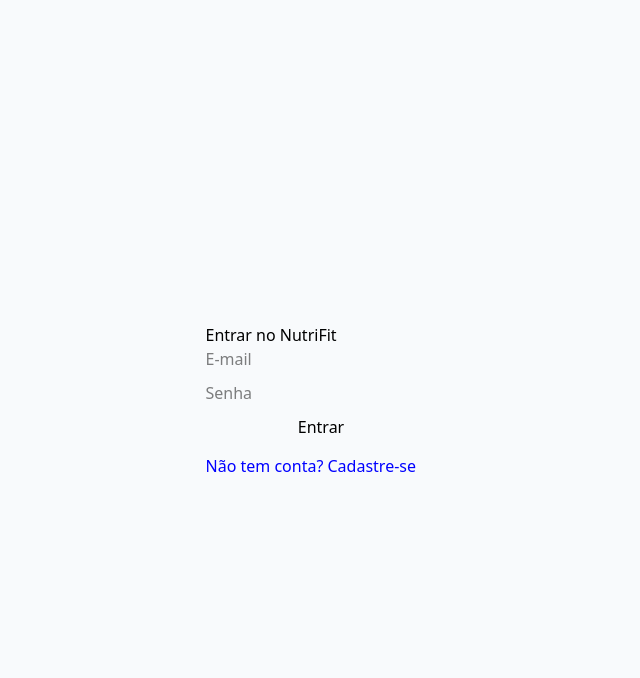
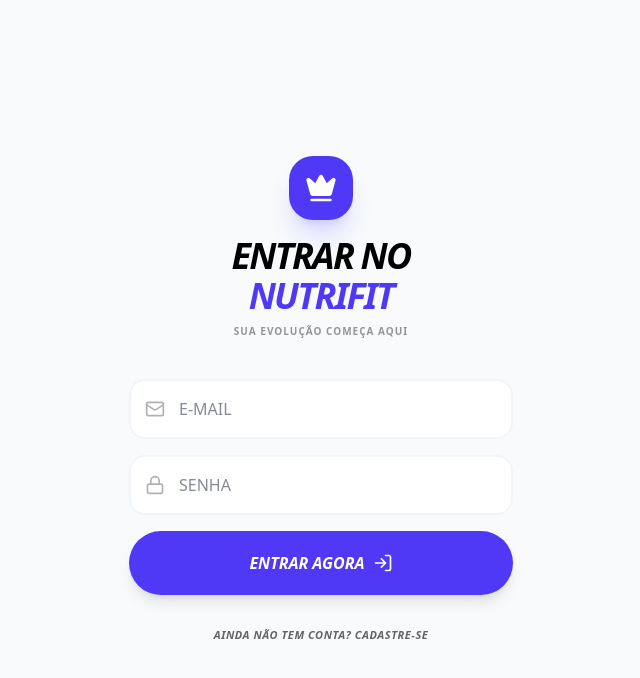
Before and after one commit to laerte114/nutrifit, a React (Vite) app in the folder frontend/: page / in a window 1280 px wide. Shown: the top 678 px of the page, without its empty margins (319-959 px from the left). Built offline with nearby package versions, Linux system fonts and the light colour scheme; the HTML template or start-up script is replaced by a standard one.

Commit message:
modificando interface

```diff
--- a/frontend/src/components/Auth.jsx
+++ b/frontend/src/components/Auth.jsx
@@ -1,15 +1,15 @@
 import React, { useState } from 'react';
+import { LogIn, UserPlus, Mail, Lock, User, Crown } from 'lucide-react';
 
-// Recebe a função onLoginSuccess do componente pai (App.js)
-export default function Auth({ onLoginSuccess }) {
-  const [isLogin, setIsLogin] = useState(true); // Alterna entre Login e Registro
+export default function Auth({ onLoginSuccess, dark }) {
+  const [isLogin, setIsLogin] = useState(true);
   const [nome, setNome] = useState('');
   const [email, setEmail] = useState('');
   const [password, setPassword] = useState('');
   const [erro, setErro] = useState('');
 
-  // Troque pela URL do seu backend no Render quando for para produção
-  const API_URL = 'http://localhost:3001';
+  // Sincronizado com a URL do seu App.jsx
+  const API_URL = "https://nutrifit-1jhv.onrender.com";
 
   const handleSubmit = async (e) => {
     e.preventDefault();
@@ -32,15 +32,11 @@
       }
 
       if (isLogin) {
-        // LOGIN COM SUCESSO: Salva os dados no navegador
         localStorage.setItem('token', data.token);
         localStorage.setItem('email', data.email);
         localStorage.setItem('nome', data.nome);
-
-        // Avisa o App.js que o usuário logou!
         onLoginSuccess();
       } else {
-        // REGISTRO COM SUCESSO: Alterna para a tela de login
         alert('Conta criada com sucesso! Por favor, faça login.');
         setIsLogin(true);
       }
@@ -49,46 +45,88 @@
     }
   };
 
+  // Estilo de botão padrão do seu App.jsx
+  const btnPrimary = `w-full p-5 bg-indigo-600 text-white rounded-[2rem] font-black uppercase italic shadow-lg active:scale-95 transition-all flex items-center justify-center gap-2 mt-4`;
+
+  const inputStyle = `w-full p-4 rounded-2xl border-2 transition-all outline-none ${
+    dark
+    ? 'bg-slate-900 border-slate-800 text-white focus:border-indigo-500'
+    : 'bg-white border-slate-100 text-slate-900 focus:border-indigo-600'
+  }`;
+
   return (
-    <div style={{ padding: '20px', maxWidth: '400px', margin: '0 auto' }}>
-      <h2>{isLogin ? 'Entrar no NutriFit' : 'Criar Nova Conta'}</h2>
+    <div className="w-full max-w-sm mx-auto">
+      <div className="text-center mb-10 space-y-2">
+        <div className="flex justify-center mb-4">
+            <div className="p-4 bg-indigo-600 rounded-3xl shadow-xl shadow-indigo-500/20">
+                <Crown size={32} className="text-white fill-white" />
+            </div>
+        </div>
+        <h2 className="text-4xl font-black uppercase italic tracking-tighter">
+          {isLogin ? 'Entrar no' : 'Criar conta'}
+          <span className="block text-indigo-600">NutriFit</span>
+        </h2>
+        <p className="text-[10px] font-black uppercase opacity-40 tracking-widest">
+          Sua evolução começa aqui
+        </p>
+      </div>
 
-      {erro && <p style={{ color: 'red' }}>{erro}</p>}
+      {erro && (
+        <div className="mb-6 p-4 bg-red-500/10 border border-red-500/20 rounded-2xl text-red-500 text-xs font-bold text-center">
+          {erro}
+        </div>
+      )}
 
-      <form onSubmit={handleSubmit} style={{ display: 'flex', flexDirection: 'column', gap: '10px' }}>
+      <form onSubmit={handleSubmit} className="space-y-4">
         {!isLogin && (
+          <div className="relative">
+            <User className="absolute left-4 top-1/2 -translate-y-1/2 opacity-30" size={20} />
             <input
+              className={`${inputStyle} pl-12`}
               type="text"
-            placeholder="Seu Nome"
+              placeholder="SEU NOME"
               value={nome}
               onChange={(e) => setNome(e.target.value)}
               required
             />
+          </div>
         )}
+
+        <div className="relative">
+          <Mail className="absolute left-4 top-1/2 -translate-y-1/2 opacity-30" size={20} />
           <input
+            className={`${inputStyle} pl-12`}
             type="email"
-          placeholder="E-mail"
+            placeholder="E-MAIL"
             value={email}
             onChange={(e) => setEmail(e.target.value)}
             required
           />
+        </div>
+
+        <div className="relative">
+          <Lock className="absolute left-4 top-1/2 -translate-y-1/2 opacity-30" size={20} />
           <input
+            className={`${inputStyle} pl-12`}
             type="password"
-          placeholder="Senha"
+            placeholder="SENHA"
             value={password}
             onChange={(e) => setPassword(e.target.value)}
             required
           />
-        <button type="submit">
-          {isLogin ? 'Entrar' : 'Cadastrar'}
+        </div>
+
+        <button type="submit" className={btnPrimary}>
+          {isLogin ? 'Entrar Agora' : 'Finalizar Cadastro'}
+          {isLogin ? <LogIn size={20} /> : <UserPlus size={20} />}
         </button>
       </form>
 
       <button
         onClick={() => setIsLogin(!isLogin)}
-        style={{ marginTop: '15px', background: 'none', border: 'none', color: 'blue', cursor: 'pointer' }}
+        className="w-full mt-8 text-[11px] font-black uppercase italic opacity-60 hover:opacity-100 transition-opacity tracking-wider"
       >
-        {isLogin ? 'Não tem conta? Cadastre-se' : 'Já tem conta? Faça login'}
+        {isLogin ? 'Ainda não tem conta? Cadastre-se' : 'Já possui uma conta? Voltar ao login'}
       </button>
     </div>
   );
```
Lines whose indentation alone changed are shown as unchanged.
